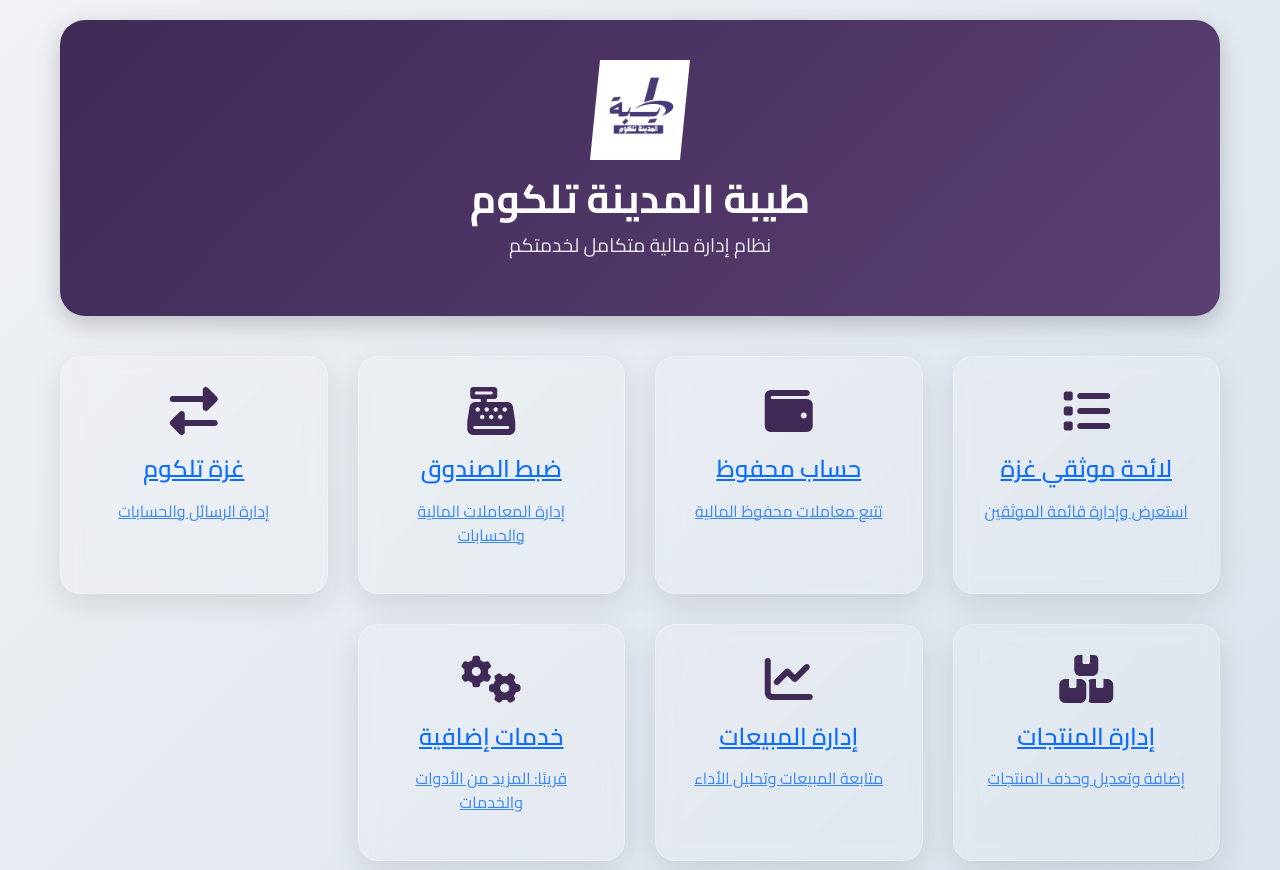
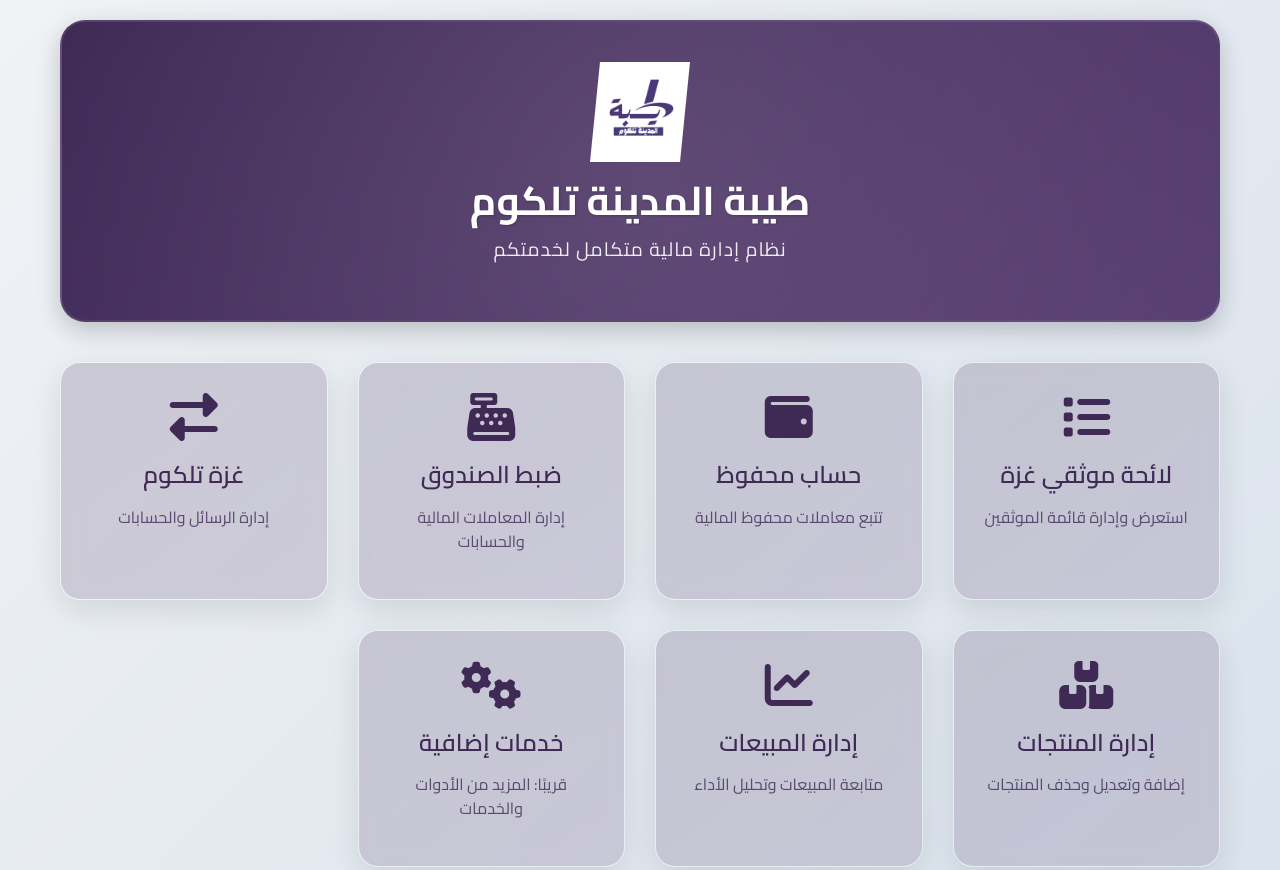
Before and after one commit to a7medal/gazza, a plain HTML site: page home.html in a window 1280 px wide. Shown: the top 870 px of the page. Drawn offline with nearby package versions, Linux system fonts and the light colour scheme; some packages are replaced by stand-ins of ours; a script that the page names is missing.

Commit message:
Update home.html

```diff
--- a/home.html
+++ b/home.html
@@ -12,7 +12,11 @@
     <link rel="manifest" href="manifest.json">
     <meta name="theme-color" content="#f9ffff">
     <style>
-        * {margin: 0; padding: 0; box-sizing: border-box;}
+        * {
+            margin: 0;
+            padding: 0;
+            box-sizing: border-box;
+        }
         body {
             font-family: 'Cairo', sans-serif;
             background: linear-gradient(135deg, #f0f2f5, #d9e2ec);
@@ -35,6 +39,18 @@
             margin-bottom: 40px;
             position: relative;
             z-index: 1;
+            border: 2px solid rgba(255, 255, 255, 0.1);
+            overflow: hidden;
+        }
+        .header::before {
+            content: '';
+            position: absolute;
+            top: 0;
+            left: 0;
+            width: 100%;
+            height: 100%;
+            background: radial-gradient(circle, rgba(255, 255, 255, 0.1), transparent);
+            z-index: -1;
         }
         .header img {
             height: 100px;
@@ -49,11 +65,14 @@
         .header h1 {
             font-size: 2.5rem;
             font-weight: 700;
+            margin-bottom: 10px;
+            text-shadow: 1px 1px 2px rgba(0, 0, 0, 0.2);
         }
         .header p {
             font-size: 1.2rem;
             opacity: 0.9;
             font-weight: 400;
+            letter-spacing: 1px;
         }
         .services {
             display: grid;
@@ -75,6 +94,16 @@
             overflow: hidden;
             cursor: pointer;
         }
+        .service-card::before {
+            content: '';
+            position: absolute;
+            top: 0;
+            left: 0;
+            width: 100%;
+            height: 100%;
+            background: linear-gradient(145deg, rgba(63, 42, 86, 0.2), rgba(90, 63, 115, 0.2));
+            z-index: -1;
+        }
         .service-card:hover {
             transform: translateY(-10px) scale(1.02);
             box-shadow: 0 15px 40px rgba(0, 0, 0, 0.2);
@@ -83,15 +112,27 @@
             font-size: 3rem;
             margin-bottom: 20px;
             color: #3F2A56;
+            transition: transform 0.3s ease;
+        }
+        .service-card:hover i {
+            transform: scale(1.2);
         }
         .service-card h3 {
             font-size: 1.5rem;
             font-weight: 600;
             margin-bottom: 15px;
+            color: #3F2A56;
         }
         .service-card p {
             font-size: 1rem;
+            color: #3F2A56;
             opacity: 0.8;
+        }
+        .service-card a {
+            text-decoration: none;
+            color: inherit;
+            display: block;
+            height: 100%;
         }
         .footer {
             background: linear-gradient(90deg, #3F2A56, #5a3f73);
@@ -102,18 +143,46 @@
             margin-top: 40px;
             box-shadow: 0 -5px 15px rgba(0, 0, 0, 0.1);
         }
-        .footer a { color: #f9ffff; text-decoration: none; font-weight: 600; }
-        .footer a:hover { text-decoration: underline; }
-
+        .footer p {
+            margin: 0;
+            font-size: 1rem;
+        }
+        .footer a {
+            color: #f9ffff;
+            text-decoration: none;
+            font-weight: 600;
+        }
+        .footer a:hover {
+            text-decoration: underline;
+        }
         @media (max-width: 768px) {
-            .header { padding: 30px 15px; border-radius: 15px; }
-            .header img { height: 80px; }
-            .header h1 { font-size: 2rem; }
-            .header p { font-size: 1rem; }
-            .services { grid-template-columns: 1fr; gap: 20px; }
-            .service-card { padding: 20px; }
-            .service-card h3 { font-size: 1.3rem; }
-            .footer { padding: 15px; border-radius: 10px; }
+            .header {
+                padding: 30px 15px;
+                border-radius: 15px;
+            }
+            .header img {
+                height: 80px;
+            }
+            .header h1 {
+                font-size: 2rem;
+            }
+            .header p {
+                font-size: 1rem;
+            }
+            .services {
+                grid-template-columns: 1fr;
+                gap: 20px;
+            }
+            .service-card {
+                padding: 20px;
+            }
+            .service-card h3 {
+                font-size: 1.3rem;
+            }
+            .footer {
+                padding: 15px;
+                border-radius: 10px;
+            }
         }
         .scroll-reveal {
             opacity: 0;
@@ -133,7 +202,6 @@
             <h1>طيبة المدينة تلكوم</h1>
             <p>نظام إدارة مالية متكامل لخدمتكم</p>
         </div>
-
         <div class="services">
             <div class="service-card scroll-reveal">
                 <a href="pay.html">
@@ -177,7 +245,6 @@
         <p>متابعة المبيعات وتحليل الأداء</p>
     </a>
 </div>
-
             <div class="service-card scroll-reveal">
                 <a href="#coming-soon" onclick="showComingSoon()">
                     <i class="fas fa-cogs"></i>
@@ -186,7 +253,6 @@
                 </a>
             </div>
         </div>
-
         <div class="footer">
             <p>© 2025 طيبة المدينة تلكوم. جميع الحقوق محفوظة.</p>
         </div>
```
Lines whose indentation alone changed are shown as unchanged.
